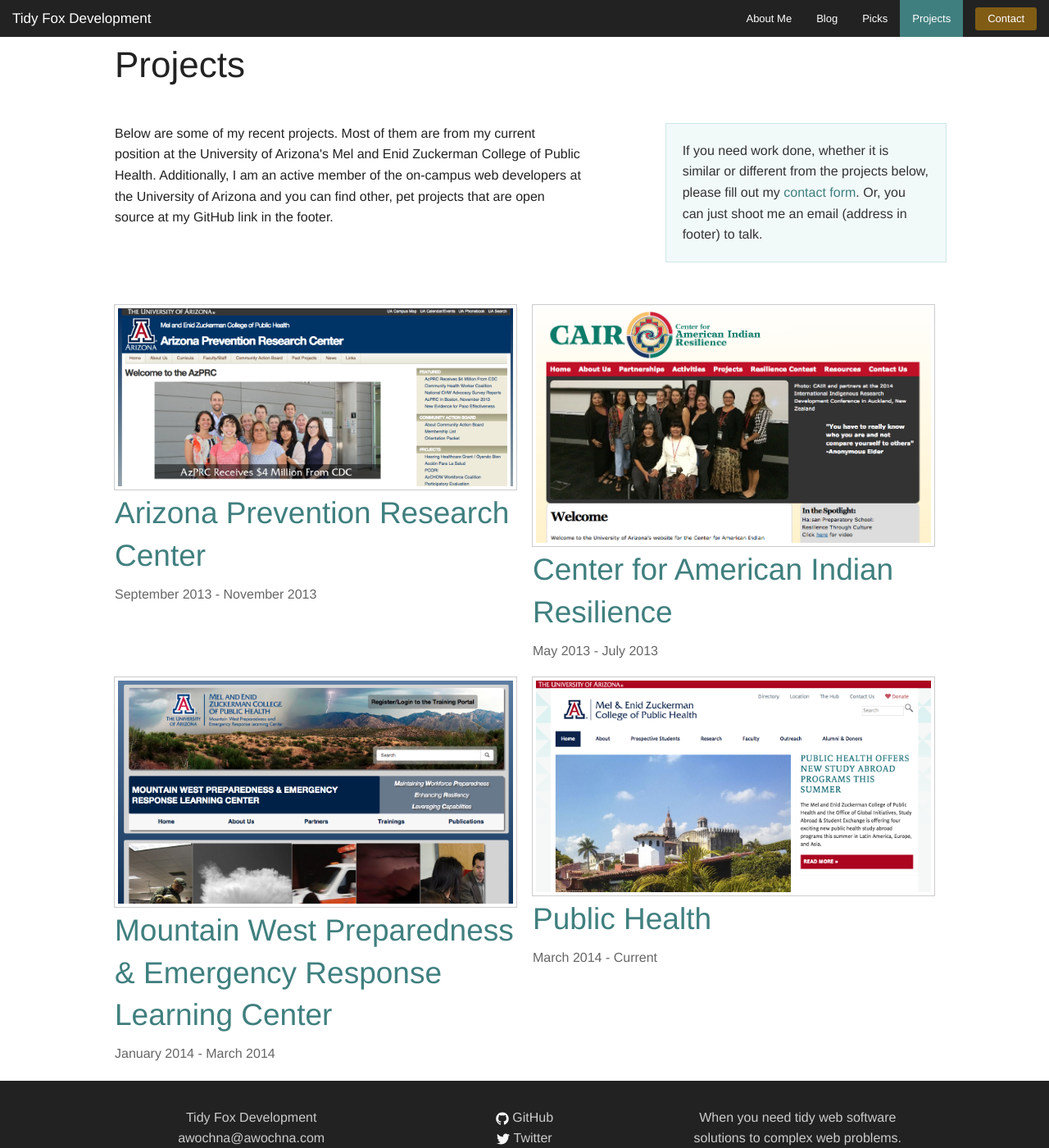
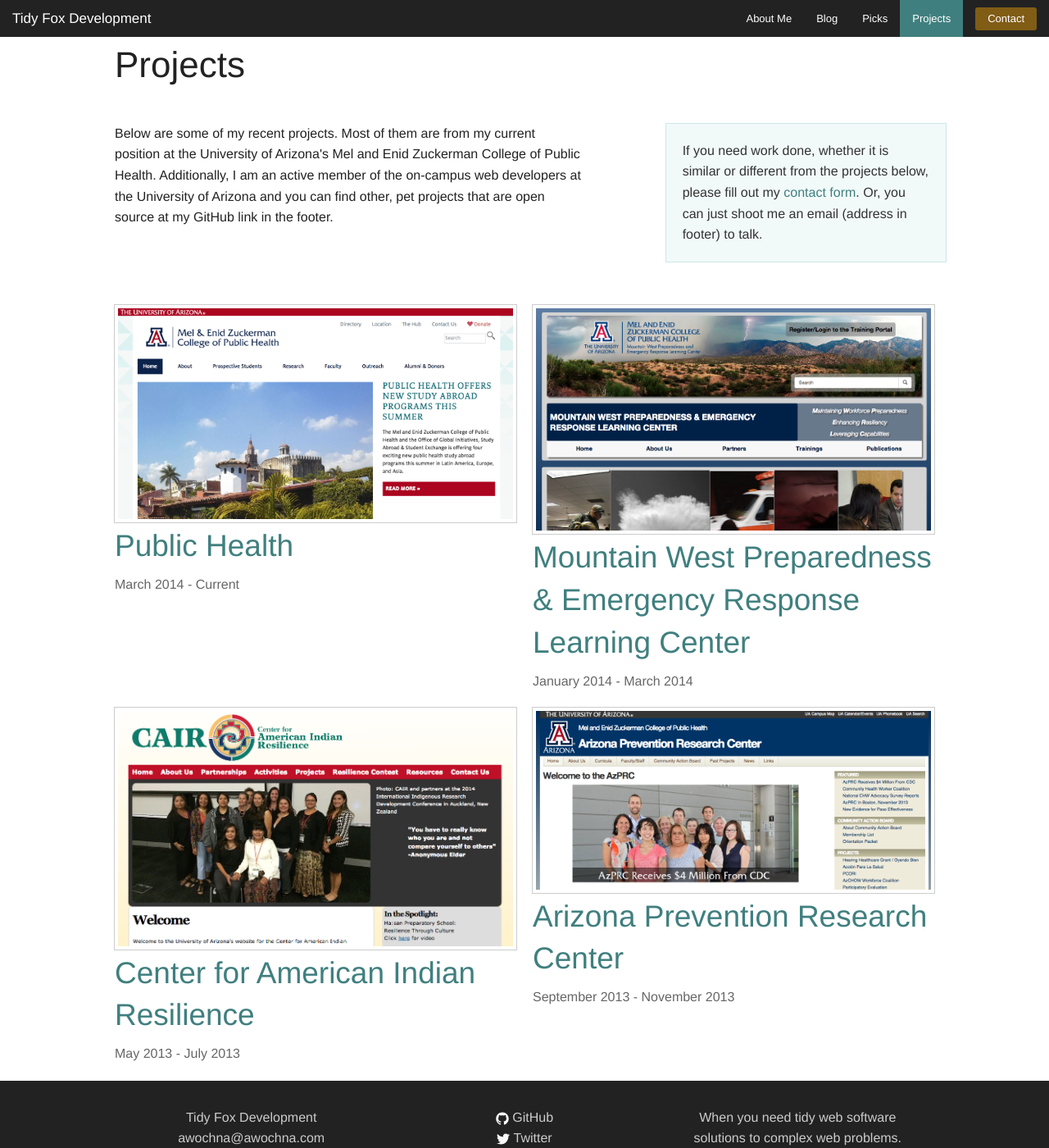
Before and after one commit to awochna/jekyll-blog, a Jekyll site: the page built from projects.html, in a window 1280 px wide and 1400 px high. Shown: the whole window at 82% size. Built offline with Jekyll 4.4.1, drawn with Linux system fonts in a browser that asks for light colours.

Commit message:
Reverse order of projects (newest first now)

```diff
--- a/projects.html
+++ b/projects.html
@@ -17,7 +17,7 @@ permalink: /projects/
 </div>
 
 <ul class="medium-block-grid-2">
-  {% for project in site.projects %}
+  {% for project in site.projects reversed | sort: 'order' %}
     <li>
       <a class="th" href="{{ project.url | prepend: site.baseurl }}">
         <img src="{{ project.image.url | prepend: site.baseurl }}" alt="{{ project.image.alt }}" />
```
Also changed, not shown: _projects/azprc.md (+1 -0 lines), _projects/cair.md (+1 -0 lines), _projects/mwperlc.md (+1 -0 lines), _projects/public-health.md (+1 -0 lines).
